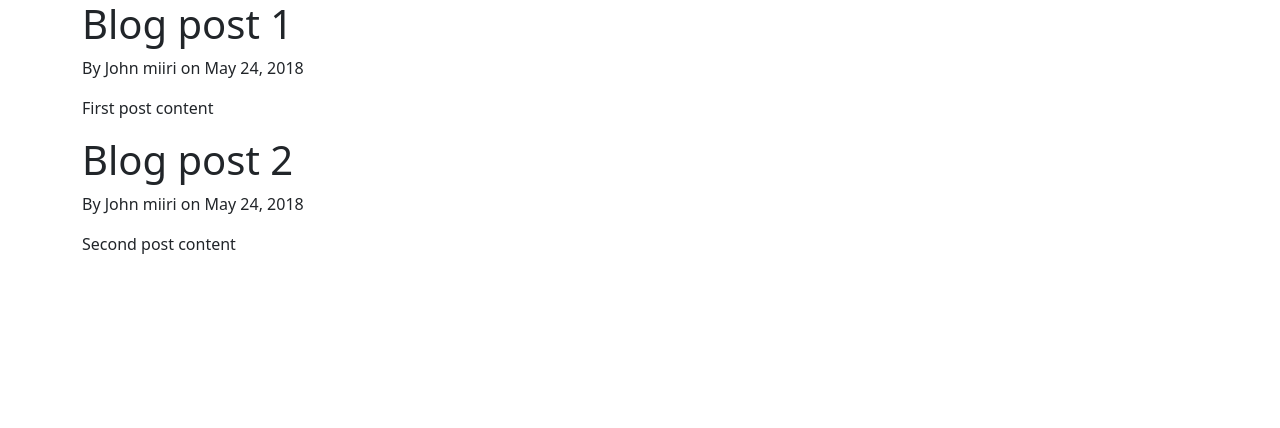
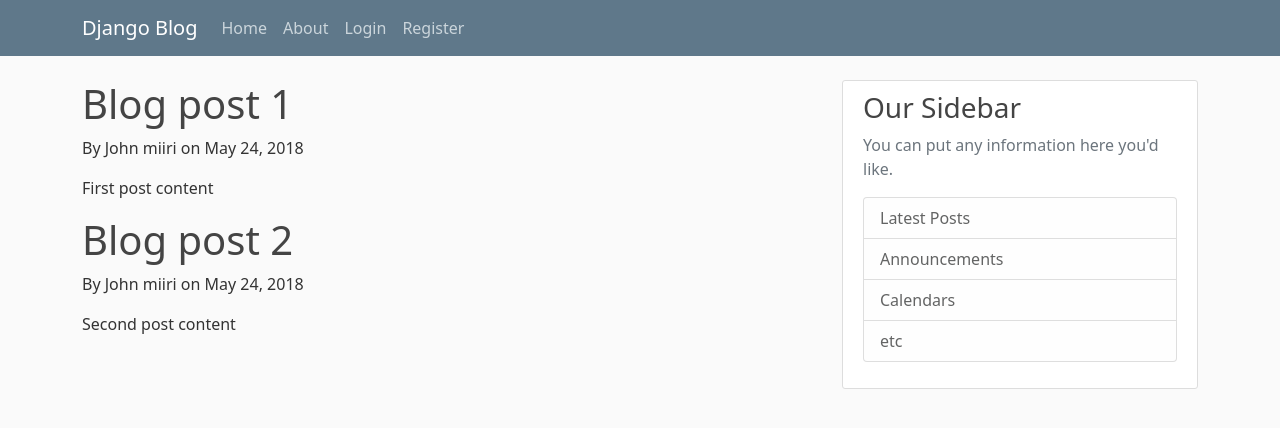
Before and after one commit to Johnteh/Blog_App, a Django app: page / in a window 1280 px wide. Shown: the top 428 px of the page. Run offline with Django 4.2, Linux system fonts and the light colour scheme.

Commit message:
added a navbar, sidebar and styling

```diff
--- /dev/null
+++ b/blog/static/blog/main.css
@@ -0,0 +1,84 @@
+body {
+    background: #fafafa;
+    color: #333333;
+    margin-top: 5rem;
+  }
+
+  h1, h2, h3, h4, h5, h6 {
+    color: #444444;
+  }
+
+  ul {
+    margin: 0;
+  }
+
+  .bg-steel {
+    background-color: #5f788a;
+  }
+
+  .site-header .navbar-nav .nav-link {
+    color: #cbd5db;
+  }
+
+  .site-header .navbar-nav .nav-link:hover {
+    color: #ffffff;
+  }
+
+  .site-header .navbar-nav .nav-link.active {
+    font-weight: 500;
+  }
+
+  .content-section {
+    background: #ffffff;
+    padding: 10px 20px;
+    border: 1px solid #dddddd;
+    border-radius: 3px;
+    margin-bottom: 20px;
+  }
+
+  .article-title {
+    color: #444444;
+  }
+
+  a.article-title:hover {
+    color: #428bca;
+    text-decoration: none;
+  }
+
+  .article-content {
+    white-space: pre-line;
+  }
+
+  .article-img {
+    height: 65px;
+    width: 65px;
+    margin-right: 16px;
+  }
+
+  .article-metadata {
+    padding-bottom: 1px;
+    margin-bottom: 4px;
+    border-bottom: 1px solid #e3e3e3
+  }
+
+  .article-metadata a:hover {
+    color: #333;
+    text-decoration: none;
+  }
+
+  .article-svg {
+    width: 25px;
+    height: 25px;
+    vertical-align: middle;
+  }
+
+  .account-img {
+    height: 125px;
+    width: 125px;
+    margin-right: 20px;
+    margin-bottom: 16px;
+  }
+
+  .account-heading {
+    font-size: 2.5rem;
+  }
--- a/blog/templates/blog/base.html
+++ b/blog/templates/blog/base.html
@@ -1,3 +1,4 @@
+{% load static %}
 <!DOCTYPE html>
 <html>
 <head>
@@ -7,7 +8,7 @@
 
     <!-- Bootstrap CSS -->
     <link href="https://cdn.jsdelivr.net/npm/bootstrap@5.0.2/dist/css/bootstrap.min.css" rel="stylesheet" integrity="sha384-EVSTQN3/azprG1Anm3QDgpJLIm9Nao0Yz1ztcQTwFspd3yD65VohhpuuCOmLASjC" crossorigin="anonymous">
-
+    <link rel="stylesheet" type="text/css" href="{% static 'blog/main.css' %}">
     {% if title %}
         <title>Django Blog - {{ title }}</title>
 
@@ -17,12 +18,48 @@
     {% endif %}
 </head>
 <body>
+    <header class="site-header">
+        <nav class="navbar navbar-expand-md navbar-dark bg-steel fixed-top">
+          <div class="container">
+            <a class="navbar-brand mr-4" href="/">Django Blog</a>
+            <button class="navbar-toggler" type="button" data-toggle="collapse" data-target="#navbarToggle" aria-controls="navbarToggle" aria-expanded="false" aria-label="Toggle navigation">
+            <span class="navbar-toggler-icon"></span>
+            </button>
+            <div class="collapse navbar-collapse" id="navbarToggle">
+              <div class="navbar-nav mr-auto">
+                <a class="nav-item nav-link" href="/">Home</a>
+                <a class="nav-item nav-link" href="/about">About</a>
+              </div>
+              <!-- Navbar Right Side -->
+              <div class="navbar-nav">
+                <a class="nav-item nav-link" href="#">Login</a>
+                <a class="nav-item nav-link" href="#">Register</a>
+              </div>
+            </div>
+          </div>
+        </nav>
+      </header>
 
-    <div class = "container">
-        {% block content %}
-        {% endblock %}
-
-    </div>
+      <main role="main" class="container">
+        <div class="row">
+          <div class="col-md-8">
+            {% block content %}{% endblock %}
+          </div>
+          <div class="col-md-4">
+            <div class="content-section">
+              <h3>Our Sidebar</h3>
+              <p class='text-muted'>You can put any information here you'd like.
+                <ul class="list-group">
+                  <li class="list-group-item list-group-item-light">Latest Posts</li>
+                  <li class="list-group-item list-group-item-light">Announcements</li>
+                  <li class="list-group-item list-group-item-light">Calendars</li>
+                  <li class="list-group-item list-group-item-light">etc</li>
+                </ul>
+              </p>
+            </div>
+          </div>
+        </div>
+      </main>
 
 
     <!-- Optional JavaScript; choose one of the two! -->
```
